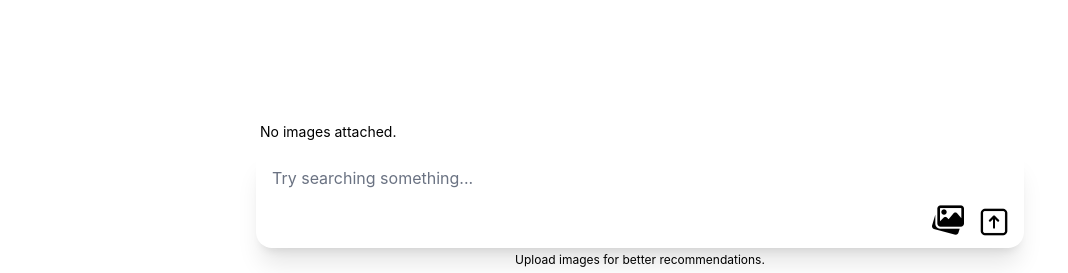
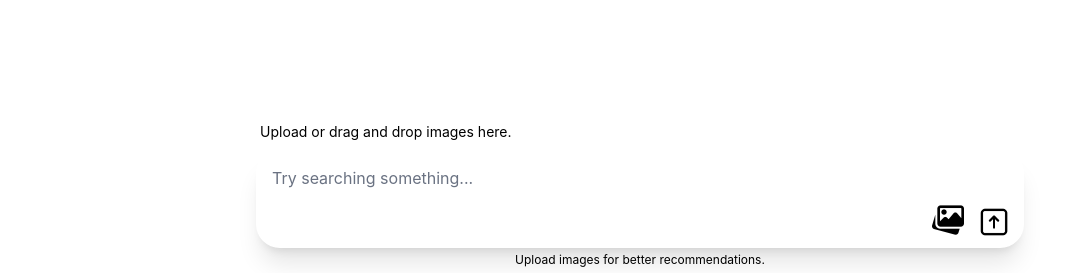
Before and after one commit to hhf112/Cart-Genie, a React (Vite) app in the folder client/: page / in a window 1280 px wide. Shown: the part 524-797 px from the top of the page, without its empty margins (0-1068 px from the left). Built offline with nearby package versions, Linux system fonts and the light colour scheme.

Commit message:
Added drag and drop for images and made some file organization

```diff
--- a/client/src/App.jsx
+++ b/client/src/App.jsx
@@ -1,20 +1,29 @@
-import { Uploaded } from "./Uploaded";
+import { useState } from "react";
+import { useEffect } from "react";
+
 import { QueryBox } from "./QueryBox";
-import { useState } from "react";
 import { Banner } from "./Banner"
 import { Content } from "./Content";
 
 function App() {
   const [images, modifyImages] = useState([]);
-  const [prompt, setPrompt] = useState("");
+
+  const [prompt, setPrompt] = useState(() => {
+    const checkCache = JSON.parse(localStorage.getItem("PROMPT"));
+    return checkCache || "";
+  });
+
+  useEffect(() => {
+    localStorage.setItem("PROMPT", JSON.stringify(prompt));
+  }, [prompt])
+
+
 
   return (
     <div className="flex flex-col h-screen items-center justify-end">
       <Banner />
       <div className="flex flex-col h-screen w-3/5 items-center justify-end">
-
-        <Content/>
-        <Uploaded images={images} modifyImages={modifyImages} />
+        <Content />
         <QueryBox images={images} modifyImages={modifyImages} prompt={prompt} setPrompt={setPrompt} />
       </div>
     </div>
--- a/client/src/Banner.jsx
+++ b/client/src/Banner.jsx
@@ -1,7 +1,7 @@
 export function Banner() {
   return (
-    <div className = "absolute p-4 top-0 left-0 font-mono text-xl w-1/5">
-    <p> Name of our app and some icon or logo </p>
+    <div className="absolute p-4 top-0 left-0 font-mono text-xl w-1/5">
+      <p> Name of our app and some icon or logo </p>
     </div>
   )
 
--- a/client/src/QueryBox.jsx
+++ b/client/src/QueryBox.jsx
@@ -1,9 +1,11 @@
 import React from 'react'
 import { Form } from "./QueryBox/Form"
+import { ImagePreview } from './QueryBox/ImagePreview';
 
 export function QueryBox({ images, modifyImages, prompt, setPrompt }) {
   return (
     <div className="flex flex-col justify-center items-center w-full">
+      <ImagePreview images={images} modifyImages={modifyImages} />
       <Form prompt={prompt} setPrompt={setPrompt} images={images} modifyImages={modifyImages} />
       <p className=" mt-1 mb-2 text-xs ">Upload images for better recommendations.</p>
     </div>
--- a/client/src/QueryBox/Form.jsx
+++ b/client/src/QueryBox/Form.jsx
@@ -2,19 +2,19 @@ import React from 'react'
 import { ButtonBar } from './ButtonBar'
 import { InputArea } from './InputArea'
 
-export function Form({prompt, setPrompt, images, modifyImages}) {
+export function Form({ prompt, setPrompt, images, modifyImages }) {
   return (
- <form
-    action = "/query"
-    className="
+    <form
+      action="/query"
+      className="
     w-full
     border-b-gray-200
-    p-2 rounded-2xl shadow-xl overflow-auto
+    p-2 rounded-3xl shadow-xl overflow-auto
      ">
-      <InputArea prompt = {prompt} setPrompt = {setPrompt}/>
+      <InputArea prompt={prompt} setPrompt={setPrompt} />
 
-      <ButtonBar prompt = {prompt} setPrompt = {setPrompt} images = {images} modifyImages = {modifyImages}/>
+      <ButtonBar prompt={prompt} setPrompt={setPrompt} images={images} modifyImages={modifyImages} />
 
-        </form>
+    </form>
   )
 }
--- /dev/null
+++ b/client/src/QueryBox/ImagePreview.jsx
@@ -0,0 +1,47 @@
+import { useEffect } from "react";
+
+export function ImagePreview({ images, modifyImages }) {
+  function removeImage(id) {
+    modifyImages
+      (images.filter((_, index) => { return index != id }));
+  }
+
+  function addImage(e) {
+    const toAdd = e.dataTransfer.files[0];
+    modifyImages((prevImages) => {
+      return [...prevImages, toAdd];
+    });
+
+
+  useEffect(()=> {
+    console.log(images)
+  }, [images]);
+
+
+  }
+
+  return (
+    <div className="w-full p-1  flex h-20 text-sm items-end overflow-auto" onDrop = {(e)=> {
+      e.preventDefault();
+      addImage(e);
+    }} onDragOver = {(e)=> e.preventDefault()}>
+      {
+        images.map((image, key) => {
+          return (
+            <div key={key} className="w-20 h-20 relative mx-1">
+              <img src={URL.createObjectURL(image)} className=" rounded-xl min-w-20 min-h-20" />
+              <button className="absolute top-3 right-3 cursor-pointer" type="button"
+                onClick={() => removeImage(key)} >
+                <img src="icons/remove.png" className="w-3  h-3" /></button>
+            </div>
+          )
+        }
+        )
+      }
+      {
+        images.length < 1 && <h1 className="my-1"> Upload or drag and drop images here. </h1>
+
+      }
+    </div>
+  )
+}
--- a/client/src/QueryBox/InputArea.jsx
+++ b/client/src/QueryBox/InputArea.jsx
@@ -5,7 +5,7 @@ export function InputArea({prompt, setPrompt}) {
     <textarea className=" w-full resize-none focus:outline-none placeholder-gray-500 h-10  overflow-auto p-2"
     placeholder="Try searching something..." value = {prompt} onChange = {(e)=> {
       setPrompt(e.target.value);
-    }}>
+    }} onDrop = {()=> handleImageChange}>
 
     </textarea>
   )
--- a/client/src/Uploaded.jsx
+++ /dev/null
@@ -1,27 +0,0 @@
-export function Uploaded({ images, modifyImages }) {
-  function removeImage(id) {
-    modifyImages
-      (images.filter((_, index) => { return index != id }));
-  }
-  return (
-    <div className="w-full p-1  flex h-20 text-sm items-end overflow-auto">
-      {
-        images.map((image, key) => {
-          return (
-            <div key={key} className="w-20 h-20 relative mx-1">
-              <img src={URL.createObjectURL(image)} className=" rounded-xl min-w-20 min-h-20" />
-              <button className="absolute top-3 right-3 cursor-pointer" type="button"
-                onClick={()=>removeImage(key)} >
-                <img src="icons/remove.png" className="w-3  h-3" /></button>
-            </div>
-          )
-        }
-        )
-      }
-      {
-        images.length < 1 && <h1 className="my-1"> No images attached. </h1>
-
-      }
-    </div>
-  )
-}
```
Also changed, not shown: client/src/QueryBox/ButtonBar.jsx (+5 -4 lines).
